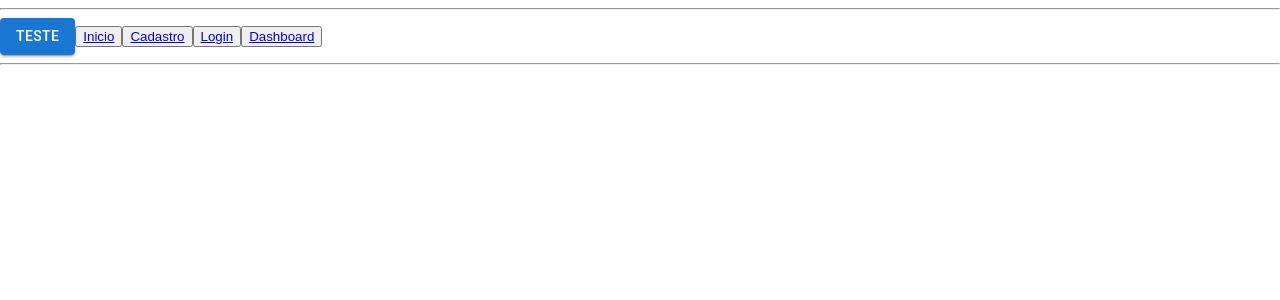
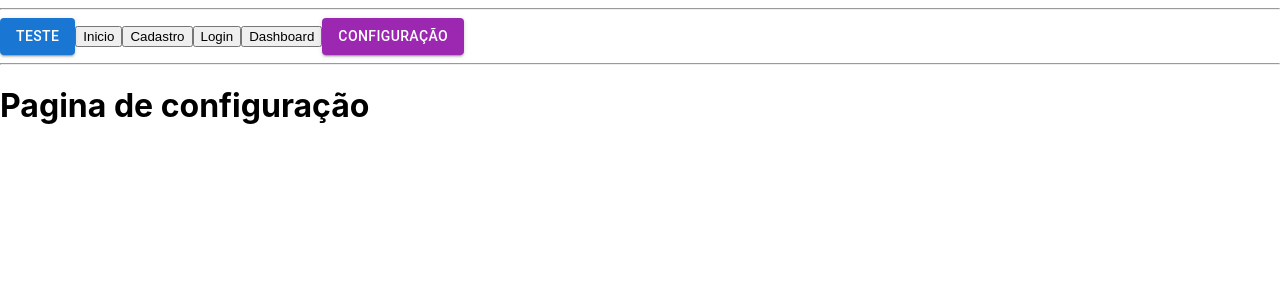
Before and after one commit to iwtrainingbr/carrinho-virtual-app, a React (Create React App) app: page /config in a window 1280 px wide. Shown: the top 300 px of the page. Built offline with nearby package versions, Linux system fonts and the light colour scheme.

Commit message:
adicionando pagina de configuração

```diff
--- a/src/App.js
+++ b/src/App.js
@@ -4,6 +4,7 @@ import Dashboard from "./pages/Dashboard";
 import Login from "./pages/Login";
 import Counter from "./pages/Counter";
 import Navbar from "./components/Navbar";
+import Config from "./pages/Config";
 import {BrowserRouter, Switch, Route} from "react-router-dom";
 
 export default function App() {
@@ -17,6 +18,7 @@ export default function App() {
         <Route exact path="/cadastro" component={Register} />
         <Route exact path="/dashboard" component={Dashboard} />
         <Route exact path="/contador" component={Counter} />
+        <Route exact path="/config" component={Config}/>
       </Switch>
     </BrowserRouter>
   );
--- a/src/components/Navbar/index.js
+++ b/src/components/Navbar/index.js
@@ -18,6 +18,9 @@ export default function Navbar() {
         <button className="btn btn-outline-danger">
           <Link to="/dashboard">Dashboard</Link>
         </button>
+        <Button color="secondary" variant="contained">
+          <Link to="/config">Configuração</Link>
+          </Button>
       <hr/>
     </div>
   )
--- a/src/index.css
+++ b/src/index.css
@@ -11,3 +11,7 @@ code {
   font-family: source-code-pro, Menlo, Monaco, Consolas, 'Courier New',
     monospace;
 }
+a {
+  text-decoration: none !important;
+  color: inherit;
+}
--- /dev/null
+++ b/src/pages/Config/index.js
@@ -0,0 +1,7 @@
+export default function Config() {
+  return (
+    <div>
+      <h1>Pagina de configuração</h1>
+    </div>
+  );
+}
```
